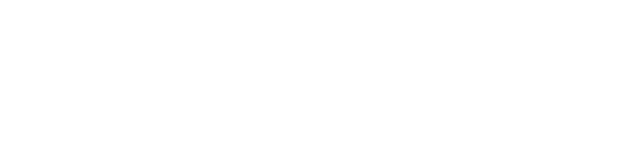
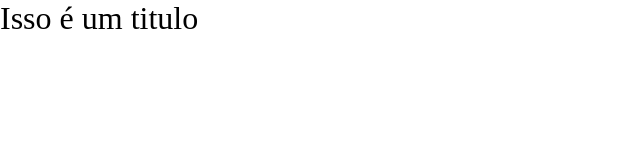
Before and after one commit to SNOWFORSE/2024---3-DS---APAGAO, a plain HTML site: page index.html in a window 1280 px wide. Shown: the whole page, without its empty margins (0-640 px from the left). Drawn offline with Linux system fonts and the light colour scheme; a web font is replaced by a local one.

Commit message:
Add files via upload

```diff
--- a/index.html
+++ b/index.html
@@ -7,6 +7,16 @@
     <title>Document</title>
 </head>
 <body>
+    <main>
+        <div class="caixa-principal">
+            <h1 class="titulo"> Isso é um titulo</h1>
+            <div class="caixa-perguntas"></div>
+            <div class="caixa-alternativa"></div>
+            <div class="caixa-resultado">
+                <p class="texto-resultado"></p>
+            </div>
+        </div>
+    </main>
     <script src="main.js"></script>
 </body>
 </html>
--- a/main.js
+++ b/main.js
@@ -0,0 +1,15 @@
+const caixaPrincial = document.querySelector('.caixa-principal');
+const caixaPerguntas = document.querySelector('.caixa-perguntas');
+const caixaAlternativa = document.querySelector('.caixa-alternativa');
+const caixaResultado = document.querySelector('.caixa-resultado');
+const textoResultado = document.querySelector('texto-resultado');
+
+const perguntas = [
+    {
+        enunciado: "texto01",
+        alternativas: [
+            "alternativa01",
+            "alternativa02"
+        ]
+    }
+]
```
